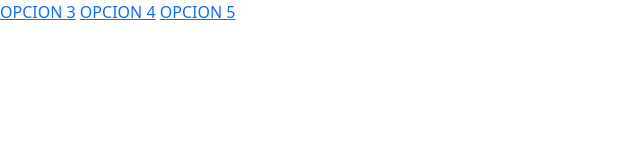
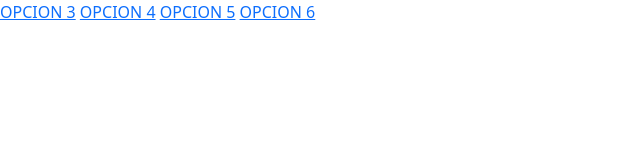
Before and after one commit to AyelenIasich/altaServicio.github.io, a plain HTML site: page index.html in a window 1280 px wide. Shown: the whole page, without its empty margins (0-640 px from the left). Drawn offline with nearby package versions, Linux system fonts and the light colour scheme.

Commit message:
New view opcion 6

```diff
--- a/index.html
+++ b/index.html
@@ -36,6 +36,7 @@
     <a href="altas/opcion3.html">OPCION 3</a>
     <a href="altas/opcion4.html">OPCION 4</a>
     <a href="altas/opcion5.html">OPCION 5</a>
+    <a href="altas/opcion6.html">OPCION 6</a>
 
 
 
```
